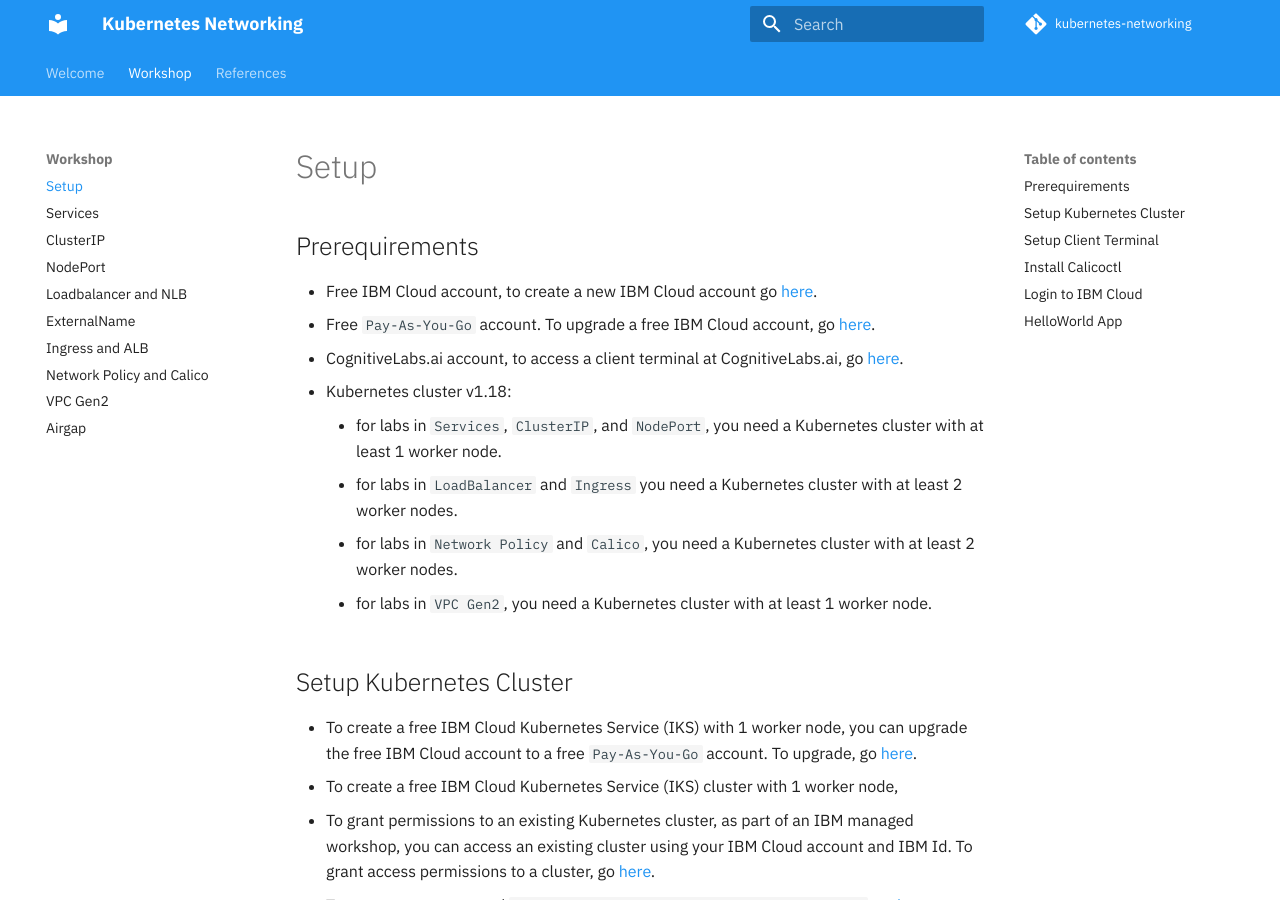
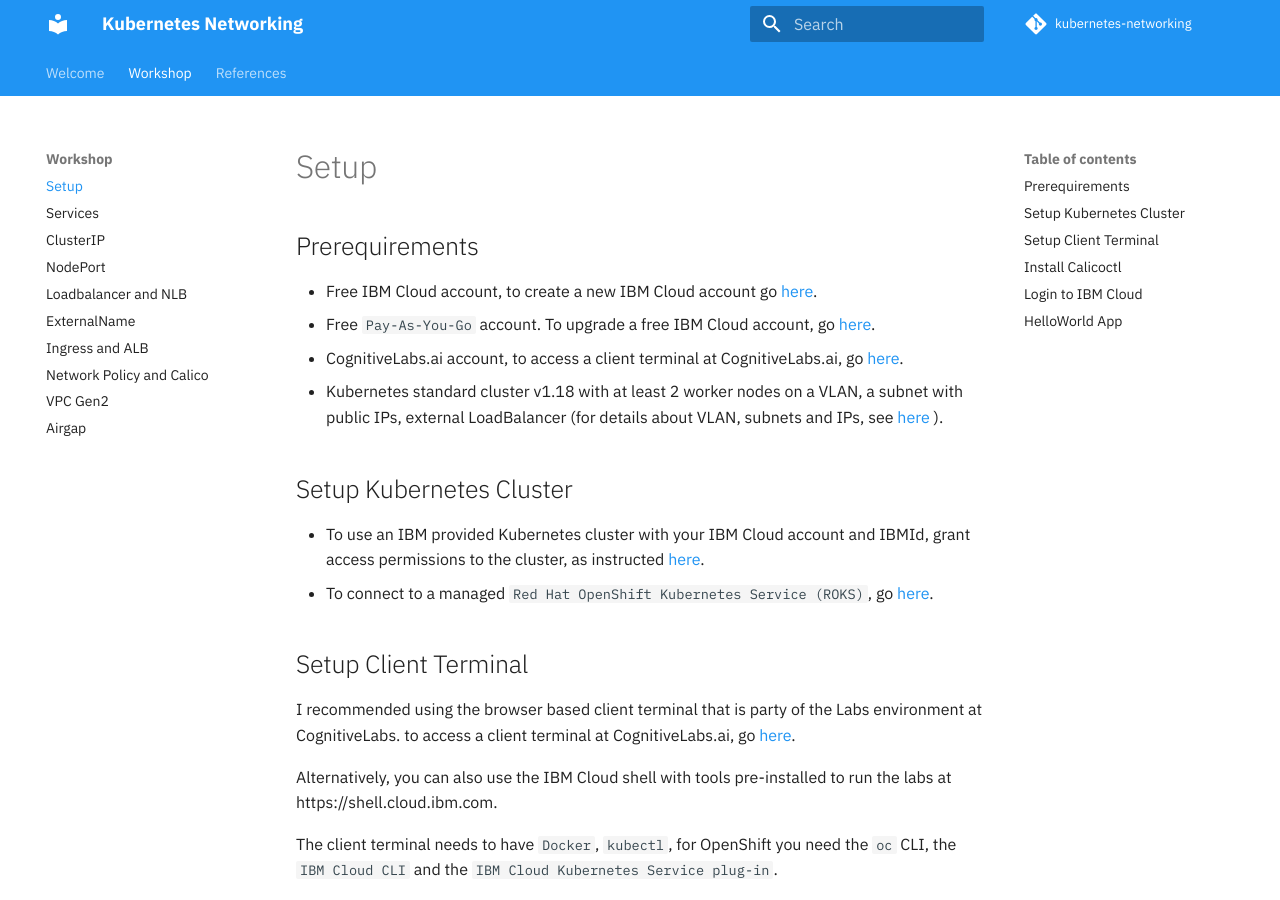
Before and after one commit to IBM/kubernetes-networking, an MkDocs documentation site: the page built from docs/setup.md, in a window 1280 px wide and 900 px high. Built offline with MkDocs 1.6.1 and Material for MkDocs 9.7.7, drawn with Linux system fonts in a browser that asks for light colours; comment, search, counter and statistics services are not loaded.

Commit message:
Update setup.md
simplify instructions

```diff
--- a/docs/setup.md
+++ b/docs/setup.md
@@ -5,17 +5,11 @@
 * Free IBM Cloud account, to create a new IBM Cloud account go [here](https://ibm.github.io/workshop-setup/NEWACCOUNT/).
 * Free `Pay-As-You-Go` account. To upgrade a free IBM Cloud account, go [here](https://ibm.github.io/workshop-setup/PAYASYOUGO/).
 * CognitiveLabs.ai account, to access a client terminal at CognitiveLabs.ai, go [here](https://ibm.github.io/workshop-setup/COGNITIVECLASS/).
-* Kubernetes cluster v1.18:
-    - for labs in `Services`, `ClusterIP`, and `NodePort`, you need a Kubernetes cluster with at least 1 worker node.
-    - for labs in  `LoadBalancer` and `Ingress` you need a Kubernetes cluster with at least 2 worker nodes.
-    - for labs in `Network Policy` and `Calico`, you need a Kubernetes cluster with at least 2 worker nodes.
-    - for labs in `VPC Gen2`, you need a Kubernetes cluster with at least 1 worker node.
+* Kubernetes standard cluster v1.18 with at least 2 worker nodes on a VLAN, a subnet with public IPs, external LoadBalancer (for details about VLAN, subnets and IPs, see [here](https://cloud.ibm.com/docs/containers?topic=containers-subnets) ).
 
 ## Setup Kubernetes Cluster
 
-* To create a free IBM Cloud Kubernetes Service (IKS) with 1 worker node, you can upgrade the free IBM Cloud account to a free `Pay-As-You-Go` account. To upgrade, go [here](https://ibm.github.io/workshop-setup/PAYASYOUGO/).
-* To create a free IBM Cloud Kubernetes Service (IKS) cluster with 1 worker node,
-* To grant permissions to an existing Kubernetes cluster, as part of an IBM managed workshop, you can access an existing cluster using your IBM Cloud account and IBM Id. To grant access permissions to a cluster, go [here](https://ibm.github.io/workshop-setup/GRANTCLUSTER/).
+* To use an IBM provided Kubernetes cluster with your IBM Cloud account and IBMId, grant access permissions to the cluster, as instructed [here](https://ibm.github.io/workshop-setup/GRANTCLUSTER/).
 * To connect to a managed `Red Hat OpenShift Kubernetes Service (ROKS)`, go [here](https://ibm.github.io/workshop-setup/ROKS/).
 
 ## Setup Client Terminal
```
